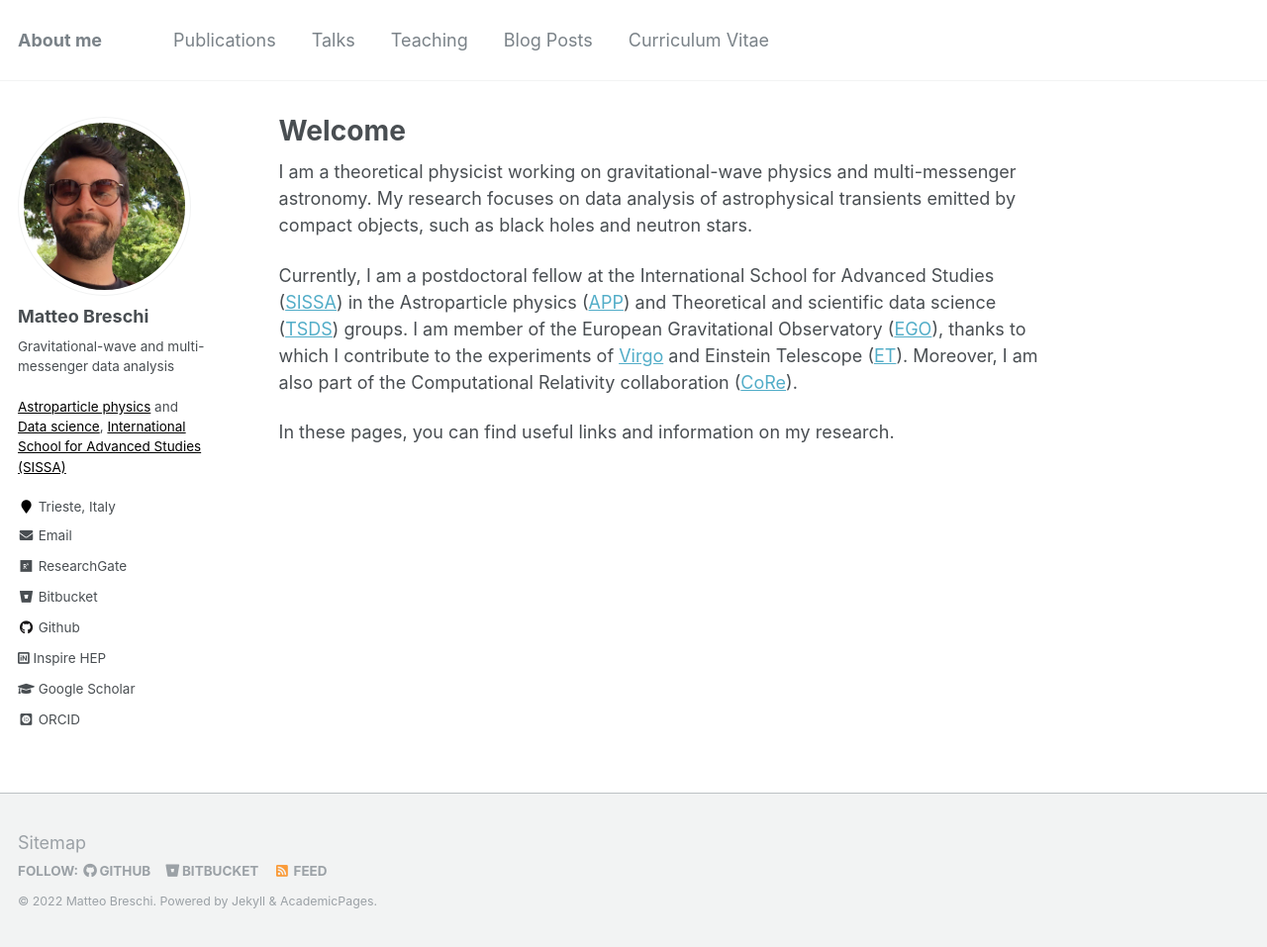
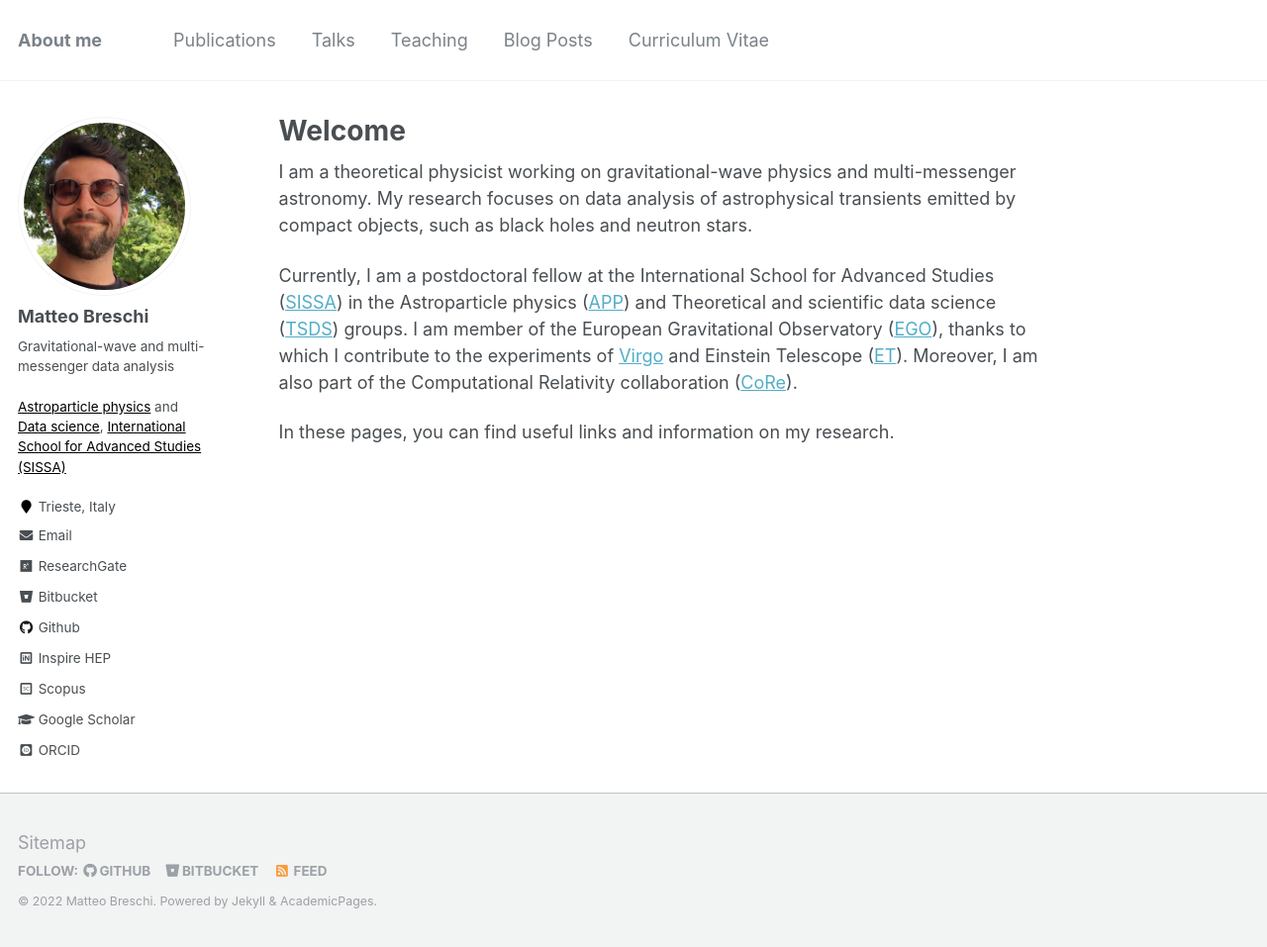
Before and after one commit to matteobreschi/matteobreschi.github.io, a Jekyll site: the page built from _pages/about.md, in a window 1280 px wide and 957 px high. Shown: the whole window at 99% size. Built offline with Jekyll 4.4.1, drawn with Linux system fonts in a browser that asks for light colours; some web fonts are replaced.

Commit message:
add scopus

```diff
--- a/_config.yml
+++ b/_config.yml
@@ -88,6 +88,7 @@ author:
   pubmed           :
   googlescholar    : "https://scholar.google.com/citations?user=Mg5w8KwAAAAJ&hl=it"
   inspire          : "https://inspirehep.net/authors/1881416"
+  scopus           : "https://www.scopus.com/authid/detail.uri?authorId=57209071247"
   email            : "matteo.breschi@uni-jena.de"
   researchgate     : "https://www.researchgate.net/profile/Matteo-Breschi"
   uri              :
--- a/_includes/author-profile.html
+++ b/_includes/author-profile.html
@@ -104,7 +104,10 @@
         <li><a href="https://vine.co/u/{{ author.vine }}"><i class="fab fa-fw fa-vine" aria-hidden="true"></i> Vine</a></li>
       {% endif %}
       {% if author.inspire %}
-        <li><a href="{{ author.inspire }}"><i class="ai ai-inspire-square ai-1x" aria-hidden="true"></i> Inspire HEP</a></li>
+        <li><a href="{{ author.inspire }}"><i class="ai ai-fw ai-inspire-square" aria-hidden="true"></i> Inspire HEP</a></li>
+      {% endif %}
+      {% if author.scopus %}
+        <li><a href="{{ author.scopus }}"><i class="ai ai-fw ai-scopus-square" aria-hidden="true"></i> Scopus</a></li>
       {% endif %}
       {% if author.googlescholar %}
         <li><a href="{{ author.googlescholar }}"><i class="fas fa-fw fa-graduation-cap"></i> Google Scholar</a></li>
```
